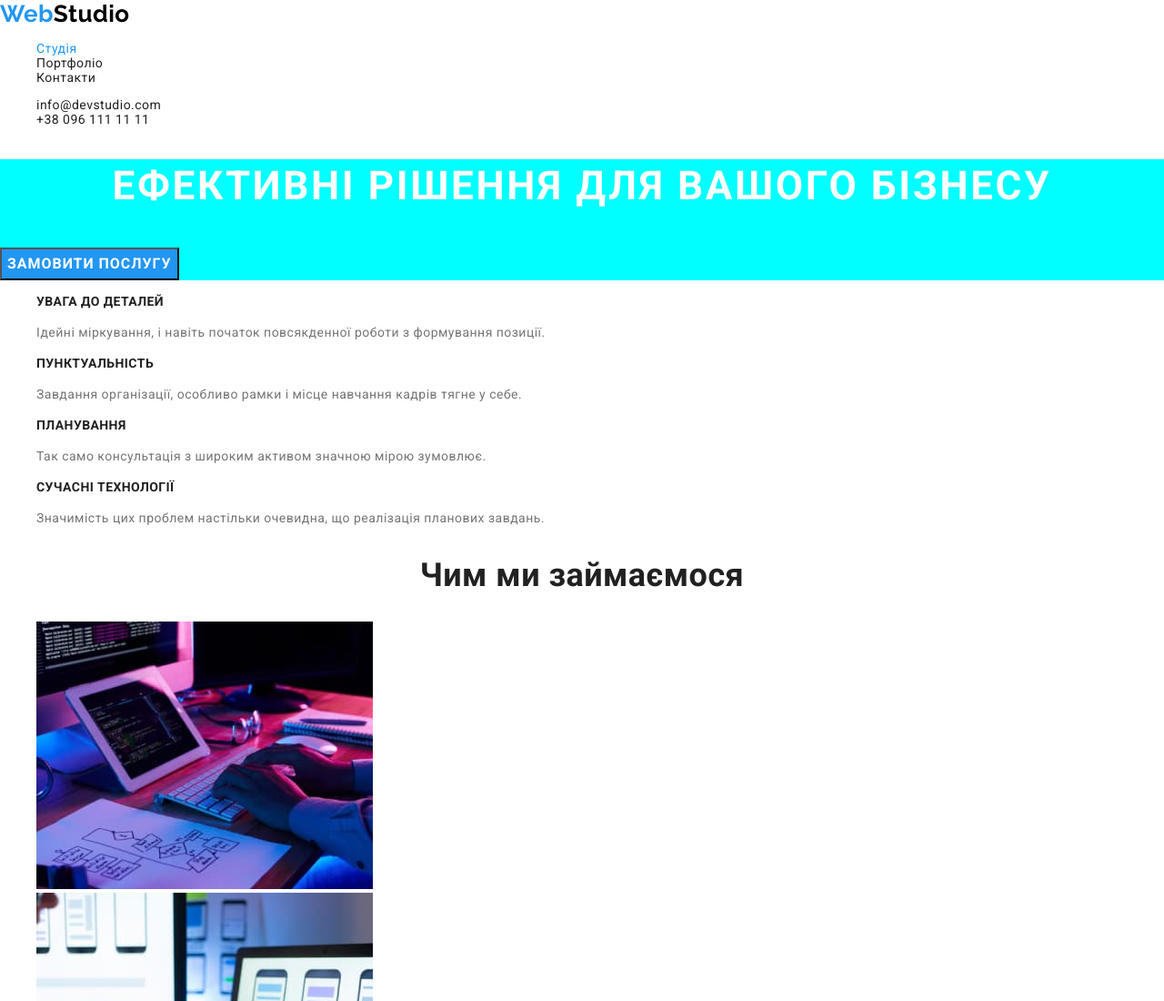
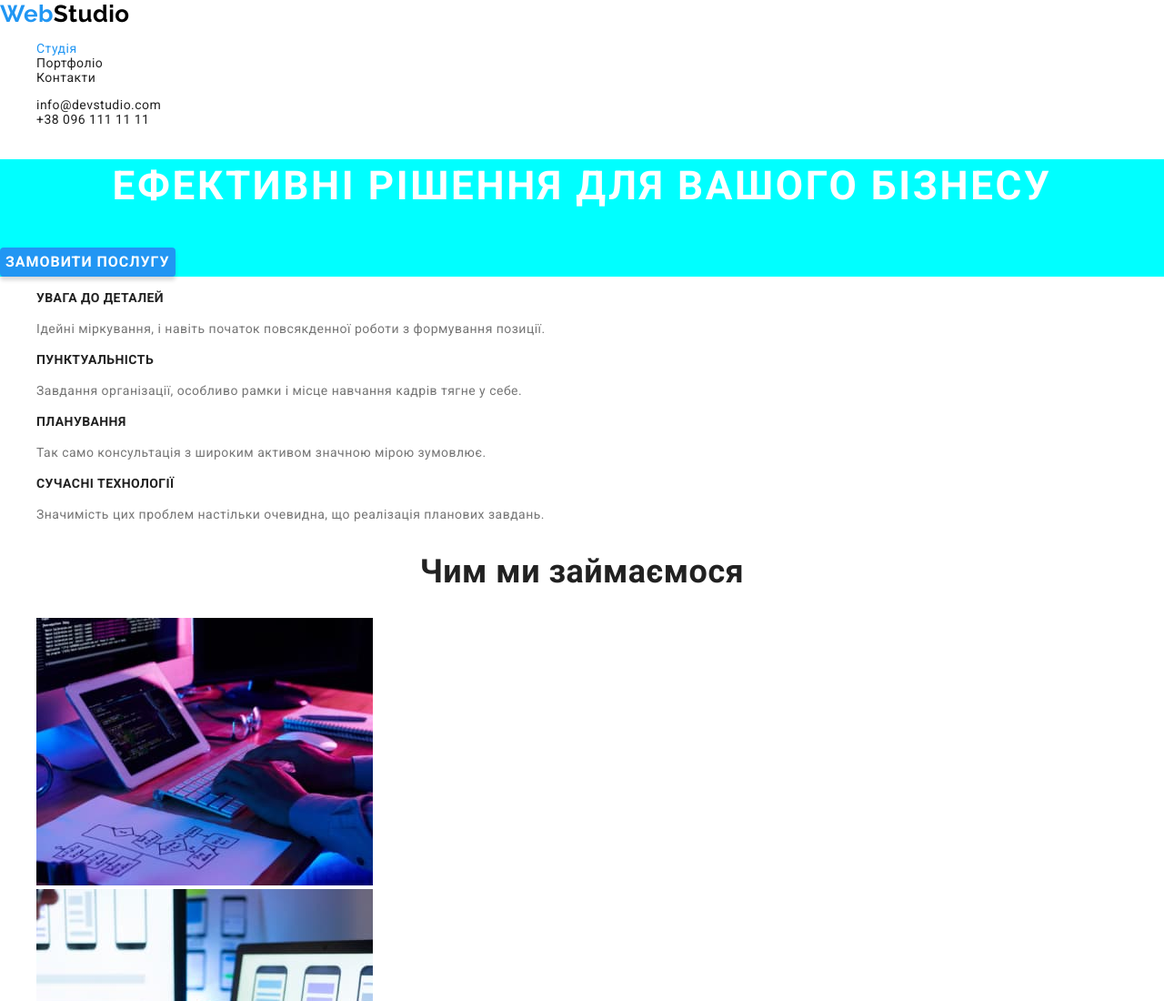
Before and after one commit to Sergii100/goit-markup-hw-02, a plain HTML site: page index.html in a window 1280 px wide. Shown: the top 1100 px of the page at 91% size. Drawn offline with Linux system fonts and the light colour scheme.

Commit message:
Прибирає бордер, додає радіус

```diff
--- a/css/styles.css
+++ b/css/styles.css
@@ -21,7 +21,6 @@ body {
  .list {
     text-decoration: none;
     list-style: none;
-
     color: var(--second-color);
 
  }
@@ -87,6 +86,11 @@ body {
   letter-spacing: 0.06em;
   letter-spacing: 0.06em;
   text-transform: uppercase;
+
+  box-shadow: 0px 4px 4px rgba(0, 0, 0, 0.15);
+  border-radius: 4px;
+  border: 0;
+
 }
 
 /* ADVANTAGES */
@@ -233,6 +237,9 @@ body {
   font-weight: 500;
   font-size: var(--second-font-size);
   line-height: 1.62;
+
+  border: 0;
+  border-radius: 4px;
 }
 
 .projects-list-button:hover,
```
